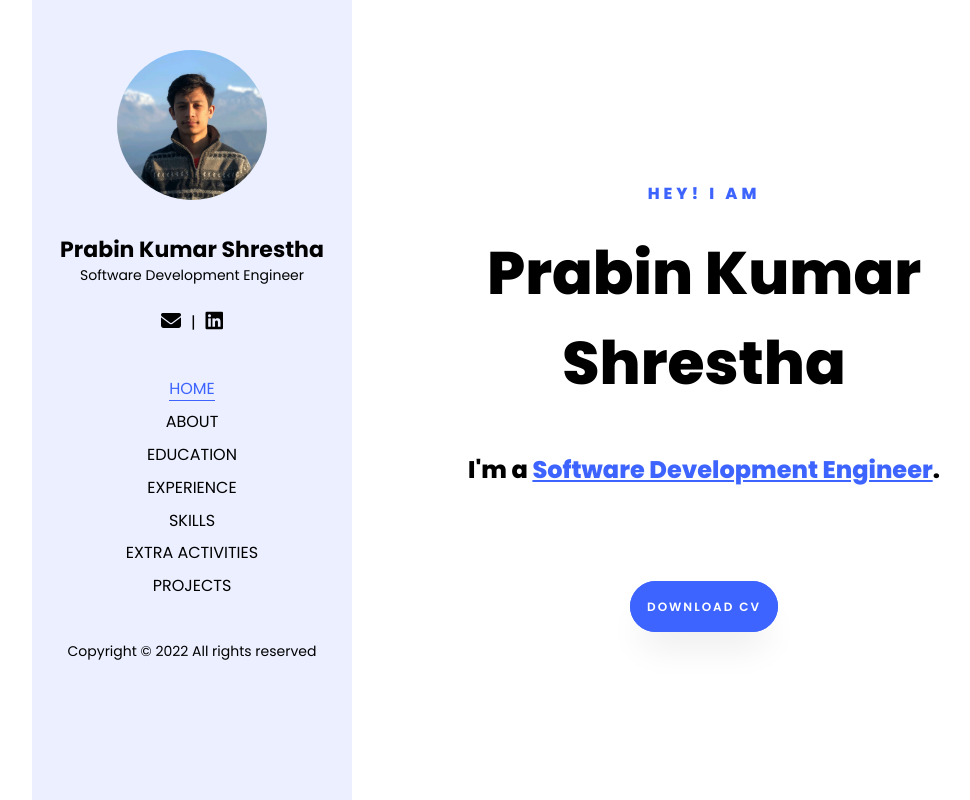
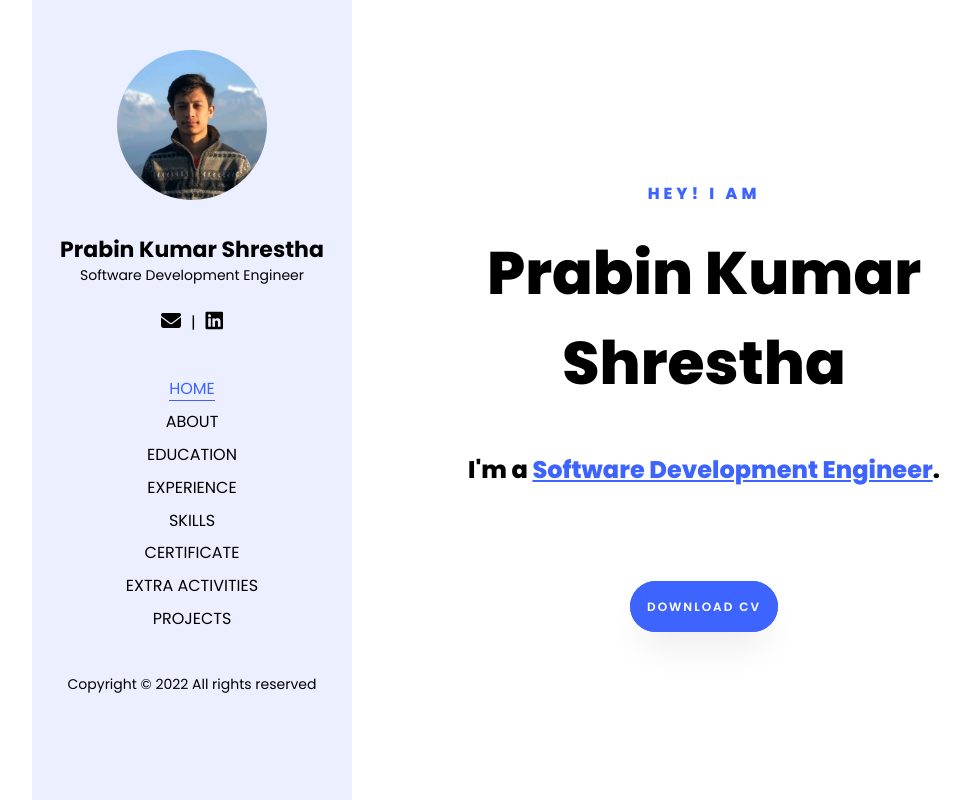
Before and after one commit to prabinKshrestha/pks-portfolio, an Angular app: page / in a window 1280 px wide. Shown: the top 800 px of the page, without its empty margins (96-1066 px from the left). Built offline with nearby package versions, Linux system fonts and the light colour scheme.

Commit message:
Certificates complete

```diff
--- a/angular.json
+++ b/angular.json
@@ -30,7 +30,7 @@
                             "projects/pks-site-client/src/favicon.ico",
                             "projects/pks-site-client/src/assets",
                             "projects/pks-site-client/src/web.config",
-                            "projects/pks-site-client/src/CV_Prabin_Kumar_Shrestha.pdf"
+                            "projects/pks-site-client/src/Prabin_Kumar_Shrestha_CV.pdf"
                         ],
                         "styles": [
                             "projects/pks-site-client/src/styles.scss",
--- a/projects/pks-site-client/src/app/app-routing.module.ts
+++ b/projects/pks-site-client/src/app/app-routing.module.ts
@@ -6,7 +6,7 @@ const routes: Routes = [];
 const routerOptions: ExtraOptions = {
   scrollPositionRestoration: 'enabled',
   anchorScrolling: 'enabled',
-  scrollOffset: [0, 40],
+  scrollOffset: [0, 30],
 };
 
 @NgModule({
--- a/projects/pks-site-client/src/app/app.component.html
+++ b/projects/pks-site-client/src/app/app.component.html
@@ -18,6 +18,9 @@
         <div class="section-wrapper" id="skills">
             <pks-skill></pks-skill>
         </div>
+        <div class="section-wrapper" id="certificates">
+            <pks-certificate></pks-certificate>
+        </div>
         <div class="section-wrapper" id="extraActivity">
             <pks-extra-activity></pks-extra-activity>
         </div>
--- a/projects/pks-site-client/src/app/app.module.ts
+++ b/projects/pks-site-client/src/app/app.module.ts
@@ -4,6 +4,7 @@ import { BrowserModule } from '@angular/platform-browser';
 import { AppRoutingModule } from './app-routing.module';
 import { AppComponent } from './app.component';
 import { AboutComponent } from './components/abouts/about.component';
+import { CertificateComponent } from './components/certificates/certificate.component';
 import { EducationComponent } from './components/educations/education.component';
 import { ExperienceComponent } from './components/experiences/experience.component';
 import { ExtraActivityComponent } from './components/extra-activities/extra-activity.component';
@@ -20,7 +21,8 @@ import { WelcomeComponent } from './components/welcomes/welcome.component';
         EducationComponent,
         SkillComponent,
         ExperienceComponent,
-        ExtraActivityComponent
+        ExtraActivityComponent,
+        CertificateComponent
     ],
     imports: [
         BrowserModule,
--- /dev/null
+++ b/projects/pks-site-client/src/app/components/certificates/certificate.component.html
@@ -0,0 +1,21 @@
+<div class="pks-certificate">
+    <h2 class="section-title">Certificate</h2>
+    <div class="list-container">
+        <div class="list-item" *ngFor="let item of certificates">
+            <div class="left">
+                <i class="fa-solid fa-certificate"></i>
+            </div>
+            <div class="right">
+                <p class="date">{{ item.StartDate | date: 'MMMM YYYY' }} - {{ item.EndDate ? (item.EndDate | date: 'MMMM YYYY'): 'No Expiration Date' }}</p>
+                <h3 class="name">
+                    {{ item.Name }}
+                    <a class="link-opener" [href]="item.Url" target="_blank">
+                        <i class="fa-solid fa-up-right-from-square"></i>
+                    </a>
+                </h3>
+                <h4 class="issuer">{{ item.Issuer }}</h4>
+                <p><strong>ID:</strong> {{ item.CredentialId }}</p>
+            </div>
+        </div>
+    </div>
+</div>
--- /dev/null
+++ b/projects/pks-site-client/src/app/components/certificates/certificate.component.scss
@@ -0,0 +1,39 @@
+.pks-certificate {
+    .list-container {
+        .list-item {
+            display: flex;
+            margin: 30px 0;
+            .left {
+                min-width: 70px;
+                i {
+                    font-size: 30px;
+                    color: #3e64ff;
+                }
+            }
+            .right {
+                flex-grow: 1;
+                p,
+                h3,
+                h4 {
+                    margin: 0;
+                }
+                .date {
+                    font-weight: bold;
+                    color: #3e64ff;
+                }
+                .name {
+                    color: #000;
+                    font-size: 24px;
+                    font-weight: 700;
+                    line-height: normal;
+                    margin-bottom: 5px;
+                }
+                .issuer {
+                    color: black;
+                    font-weight: 500;
+                    font-size: 18px;
+                }
+            }
+        }
+    }
+}
--- /dev/null
+++ b/projects/pks-site-client/src/app/components/certificates/certificate.component.ts
@@ -0,0 +1,60 @@
+import { Component, OnInit } from '@angular/core';
+
+@Component({
+    selector: 'pks-certificate',
+    templateUrl: './certificate.component.html',
+    styleUrls: ['./certificate.component.scss']
+})
+export class CertificateComponent implements OnInit {
+
+    public certificates: CertificateModel[] = [];
+
+    constructor() { }
+
+    ngOnInit(): void {
+        this.certificates = [
+            {
+                Name: "Introduction to Data Science in Python",
+                StartDate: new Date("2022/03/01"),
+                EndDate: null,
+                Issuer: "University of Michigan - Coursera",
+                CredentialId: "J9MLP37FQFKJ",
+                Url: "https://www.coursera.org/account/accomplishments/certificate/J9MLP37FQFKJ",
+            },
+            {
+                Name: "Python for Data Science, AI & Development",
+                StartDate: new Date("2022/03/01"),
+                EndDate: null,
+                Issuer: "IBM - Coursera",
+                CredentialId: "MNSD7Z9SV9X7",
+                Url: "https://www.coursera.org/account/accomplishments/certificate/MNSD7Z9SV9X7",
+            },
+            {
+                Name: "Python Project for Data Science",
+                StartDate: new Date("2022/03/01"),
+                EndDate: null,
+                Issuer: "IBM - Coursera",
+                CredentialId: "KNSN5228NE72",
+                Url: "https://www.coursera.org/account/accomplishments/certificate/KNSN5228NE72",
+            },
+            {
+                Name: "The Data Scientist’s Toolbox",
+                StartDate: new Date("2022/03/01"),
+                EndDate: null,
+                Issuer: "Johns Hopkins University - Coursera",
+                CredentialId: "LELW839B6CVX",
+                Url: "https://www.coursera.org/account/accomplishments/certificate/LELW839B6CVX",
+            },
+        ]
+    }
+
+}
+
+class CertificateModel {
+    public Name!: string;
+    public StartDate!: Date;
+    public EndDate: Date | null = null;
+    public Issuer!: string;
+    public CredentialId!: string;
+    public Url!: string;
+}
--- a/projects/pks-site-client/src/app/components/extra-activities/extra-activity.component.html
+++ b/projects/pks-site-client/src/app/components/extra-activities/extra-activity.component.html
@@ -39,7 +39,7 @@
                                 <i class="fa-solid fa-up-right-from-square"></i>
                             </a>
                         </li>
-                        <li><strong>Judge</strong> of <strong>Information Technology Competition (ITC)</strong> held at Lalitpur Secondary Boarding School (LMV).</li>
+                        <li><strong>Judge</strong> of <strong>Information Communication Technology (ICT) Fair</strong> held at Lalitpur Secondary Boarding School (LMV)</li>
                     </ul>
                 </div>
             </div>
--- a/projects/pks-site-client/src/app/components/sidenavs/sidenav.component.html
+++ b/projects/pks-site-client/src/app/components/sidenavs/sidenav.component.html
@@ -25,6 +25,7 @@
             <li><a href='#education' [class.active]="isRouterLinkActive('education')">education</a></li>
             <li><a href='#experience' [class.active]="isRouterLinkActive('experience')">experience</a></li>
             <li><a href='#skills' [class.active]="isRouterLinkActive('skills')">skills</a></li>
+            <li><a href='#certificates' [class.active]="isRouterLinkActive('certificates')">certificate</a></li>
             <li><a href='#extraActivity' [class.active]="isRouterLinkActive('extraActivity')">extra activities</a></li>
             <li><a href='#projects' [class.active]="isRouterLinkActive('projects')">projects</a></li>
         </ul>
```
Also changed, not shown: 1 other file (tests, documents, lock files or other folders).
